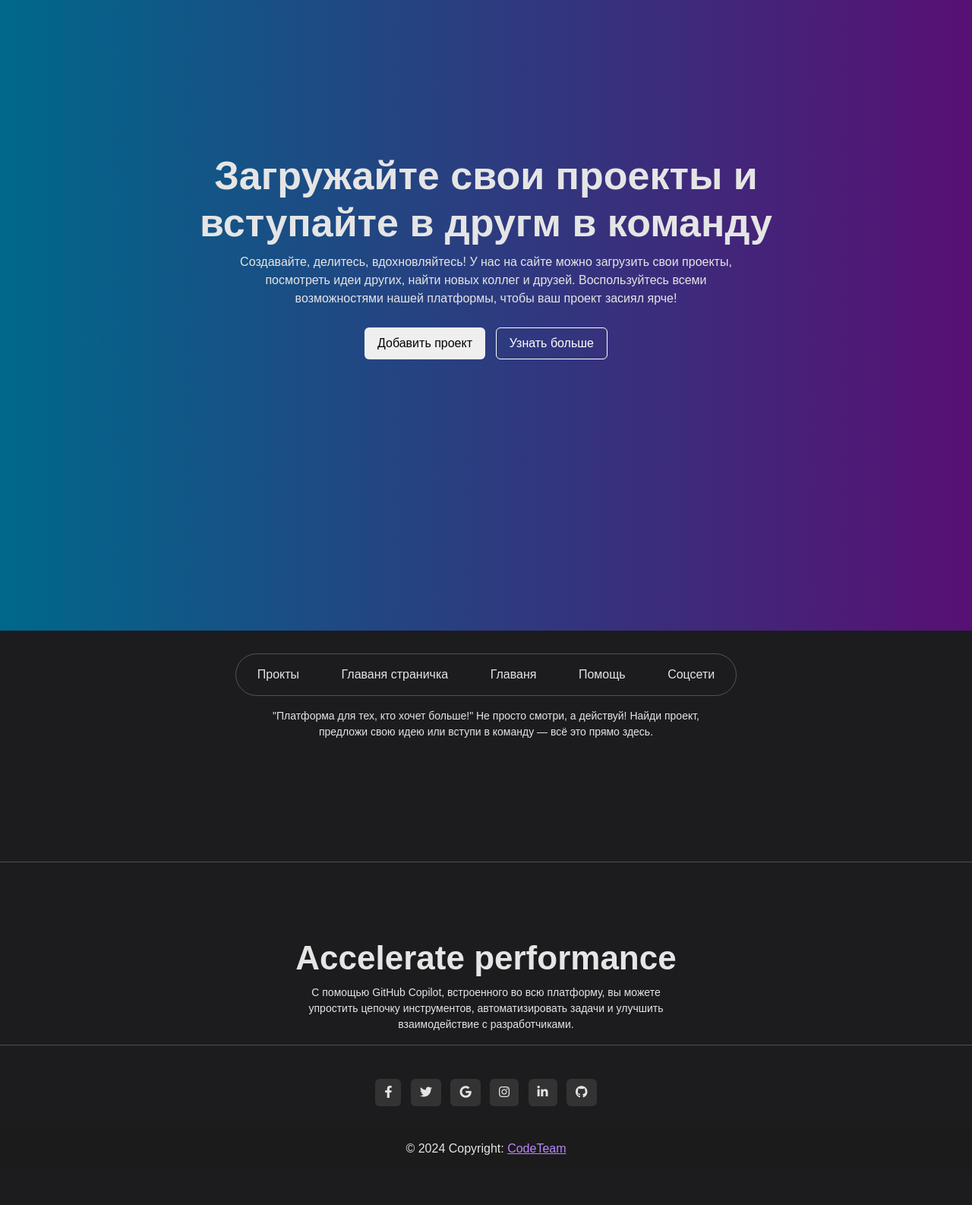
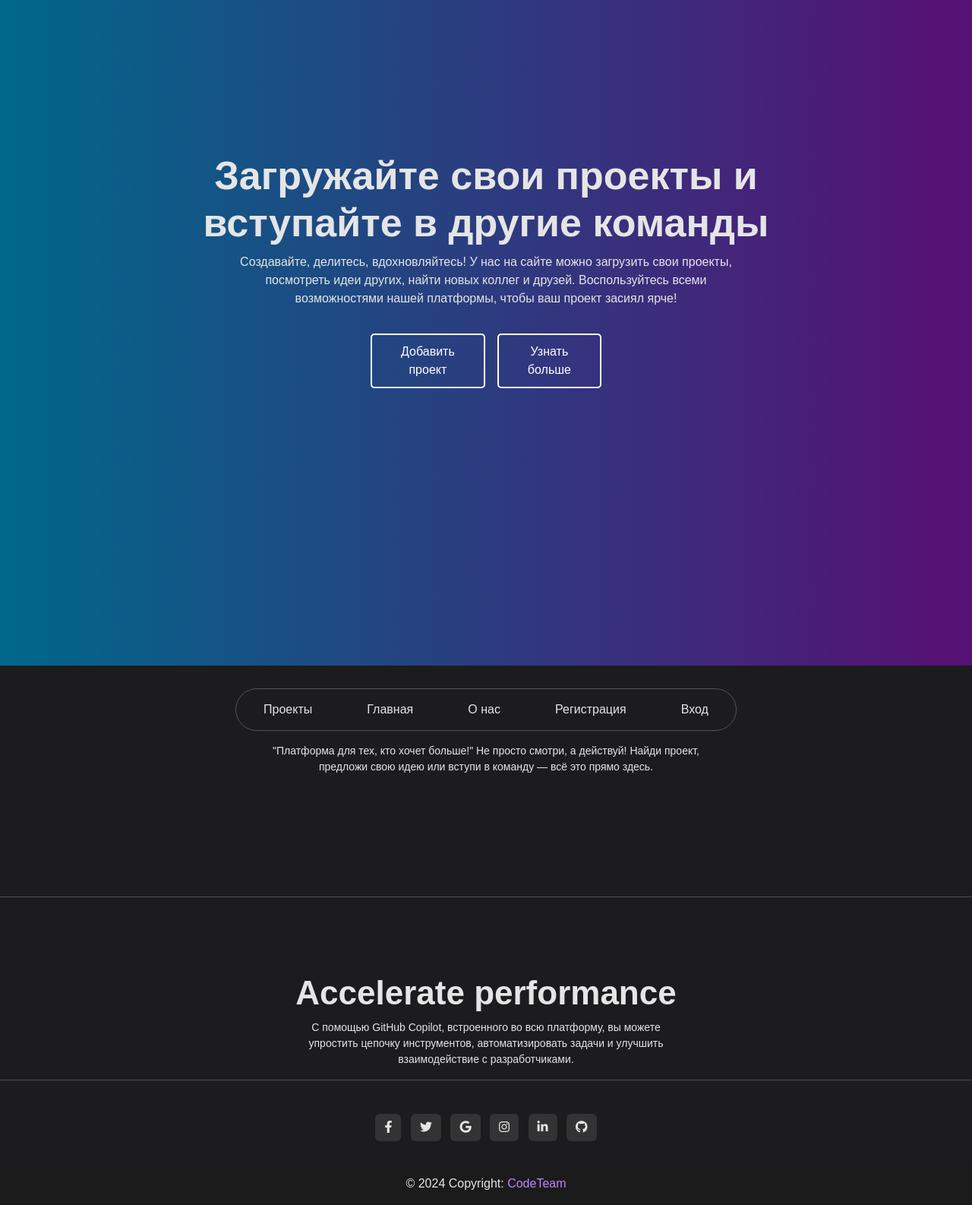
Before and after one commit to SpyBorgFly/CodeTeam, a Django app: template main/templates/main/index.html in a window 1280 px wide. Shown: the part 58-1644 px from the top of the page at 76% size. Before the commit the page ends 1578 px from the top, so only its background shows below. Run offline with Django 5.2, Linux system fonts and the light colour scheme; the template is opened without the code that fills it, so the values that code supplies are empty; grey boxes are pictures that could not be loaded.

Commit message:
добавлены ссылки на главной странице и изменен интерфейс

```diff
--- a/main/templates/main/index.html
+++ b/main/templates/main/index.html
@@ -11,11 +11,11 @@
 <div class="hero-section">
     <div class="container">
         <div class="uptext">
-            <h1 class="h1-text">Загружайте свои проекты и вступайте в другм в команду</h1>
+            <h1 class="h1-text">Загружайте свои проекты и вступайте в другие команды</h1>
             <p class="p-text">Создавайте, делитесь, вдохновляйтесь! У нас на сайте можно загрузить свои проекты, посмотреть идеи других, найти новых коллег и друзей. Воспользуйтесь всеми возможностями нашей платформы, чтобы ваш проект засиял ярче!</p>
             <div class="btn-hero">
-                <button class="btn1">Добавить проект</button>
-                <button class="btn2">Узнать больше</button>
+                <a href="{% url 'add_projects' %}" class="btn1">Добавить проект</a>
+                <a href="{% url 'about' %}" class="btn2">Узнать больше</a>
             </div>
         </div>
         <!-- Фон видео или изображение -->
@@ -31,11 +31,12 @@
     <div class="container">
         <div class="btn-col">
             <ul class="bcol">
-                <li><a href="#"></a>Прокты</li>
-                <li><a href="#"></a>Главаня страничка</li>
-                <li><a href="#"></a>Главаня</li>
-                <li><a href="#"></a>Помощь</li>
-                <li><a href="#"></a>Соцсети</li>
+                <li><a href="{% url 'all_projects' %}">Проекты</a></li>
+                <li><a href="{% url 'index' %}">Главная</a></li>
+                <li><a href="{% url 'about' %}">О нас</a></li>
+                <li><a href="{% url 'register' %}">Регистрация</a></li>
+                <li><a href="{% url 'login' %}">Вход</a></li>
+
             </ul>
         </div>
         <p class="btn-p">"Платформа для тех, кто хочет больше!" Не просто смотри, а действуй! Найди проект, предложи свою идею или вступи в команду — всё это прямо здесь.</p>
--- a/main/urls.py
+++ b/main/urls.py
@@ -1,7 +1,7 @@
 from django.urls import path,include
 from . import views
 urlpatterns = [
-    path('', views.index),
+    path('', views.index, name='index'),
     path('about', views.about, name='about')
 
 ]
--- a/static/main/index.css
+++ b/static/main/index.css
@@ -116,3 +116,52 @@ body {
     text-align: center;
 
 }
+
+a {
+    color: inherit; /* Наследовать цвет от родителя */
+    text-decoration: none; /* Убрать подчеркивание */
+}
+
+a:hover {
+    color: #007bff; /* Цвет при наведении */
+    text-decoration: underline; /* Подчеркивание при наведении */
+}
+
+.btn-hero a {
+    display: inline-block;
+    padding: 10px 12px;
+    margin: 8px;
+    border: 2px solid white; /* Белая рамка */
+    background-color: transparent; /* Прозрачный фон */
+    color: white; /* Белый текст */
+    border-radius: 5px;
+    text-align: center;
+    text-decoration: none;
+    transition: background-color 0.3s ease, color 0.3s ease; /* Плавный переход */
+}
+
+.btn-hero a:hover {
+    background-color: white; /* Белый фон при наведении */
+    color: #007bff; /* Синий текст при наведении */
+}
+
+/* Индивидуальные стили для каждой кнопки */
+.btn-hero a.btn1 {
+    color: white;
+    border-color: white;
+}
+
+.btn-hero a.btn1:hover {
+    background-color: white;
+    color: #007bff;
+}
+
+.btn-hero a.btn2 {
+    color: white;
+    border-color: white;
+}
+
+.btn-hero a.btn2:hover {
+    background-color: white;
+    color: #007bff;
+}
```
Also changed, not shown: db.sqlite3.
